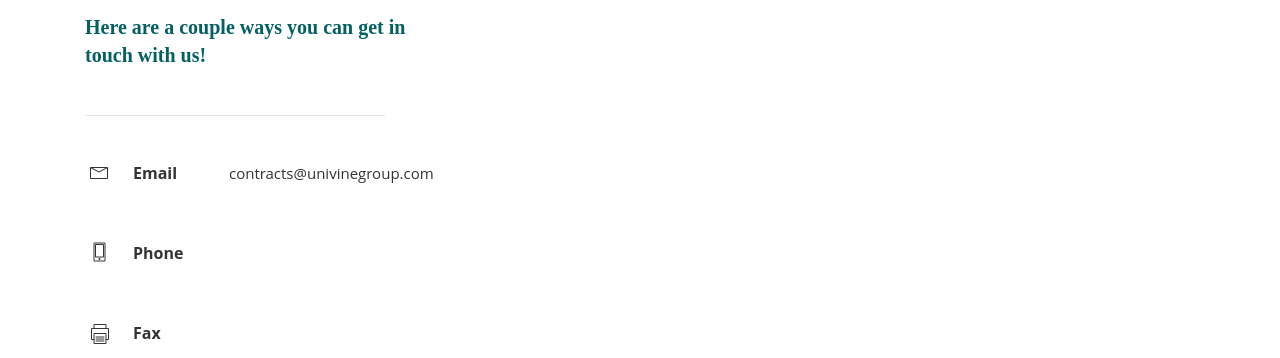
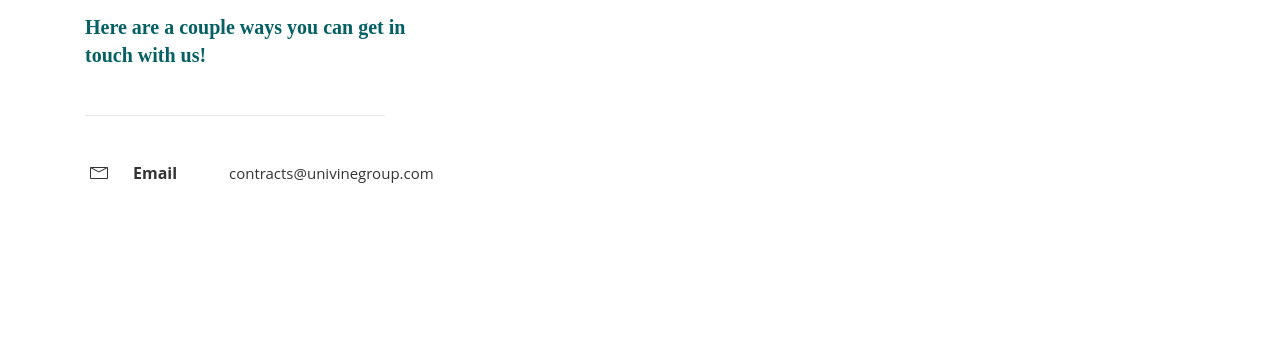
Before and after one commit to univinegroup/univinegroup.github.io, a website: page contact.html in a window 1280 px wide. Shown: the part 442-800 px from the top of the page. Drawn offline with Linux system fonts and the light colour scheme.

Commit message:
Update contact.html

```diff
--- a/contact.html
+++ b/contact.html
@@ -96,20 +96,12 @@
         <div class="subcontainers2">
               <div class="column left">
                 <img src="images/email.png" class="icon">
-                <img src="images/phone.png" class="icon">
-                <img src="images/fax.png" class="icon">
 
               </a>
               </div>
               <div class="column center">
               <p class="contactstyleleft">
                 Email
-              </p>
-              <p class="contactstyleleft">
-                Phone
-              </p>
-              <p class="contactstyleleft">
-                Fax
               </p>
 
             </div>
@@ -118,11 +110,6 @@
                 <a href="mailto:contracts@univinegroup.com" class="mailto">
                   contracts@univinegroup.com
                   </a>
-              </p>
-              <p class="contactstyle">
-
-              </p>
-              <p class="contactstyle">
 
               </p>
             </div>
```
